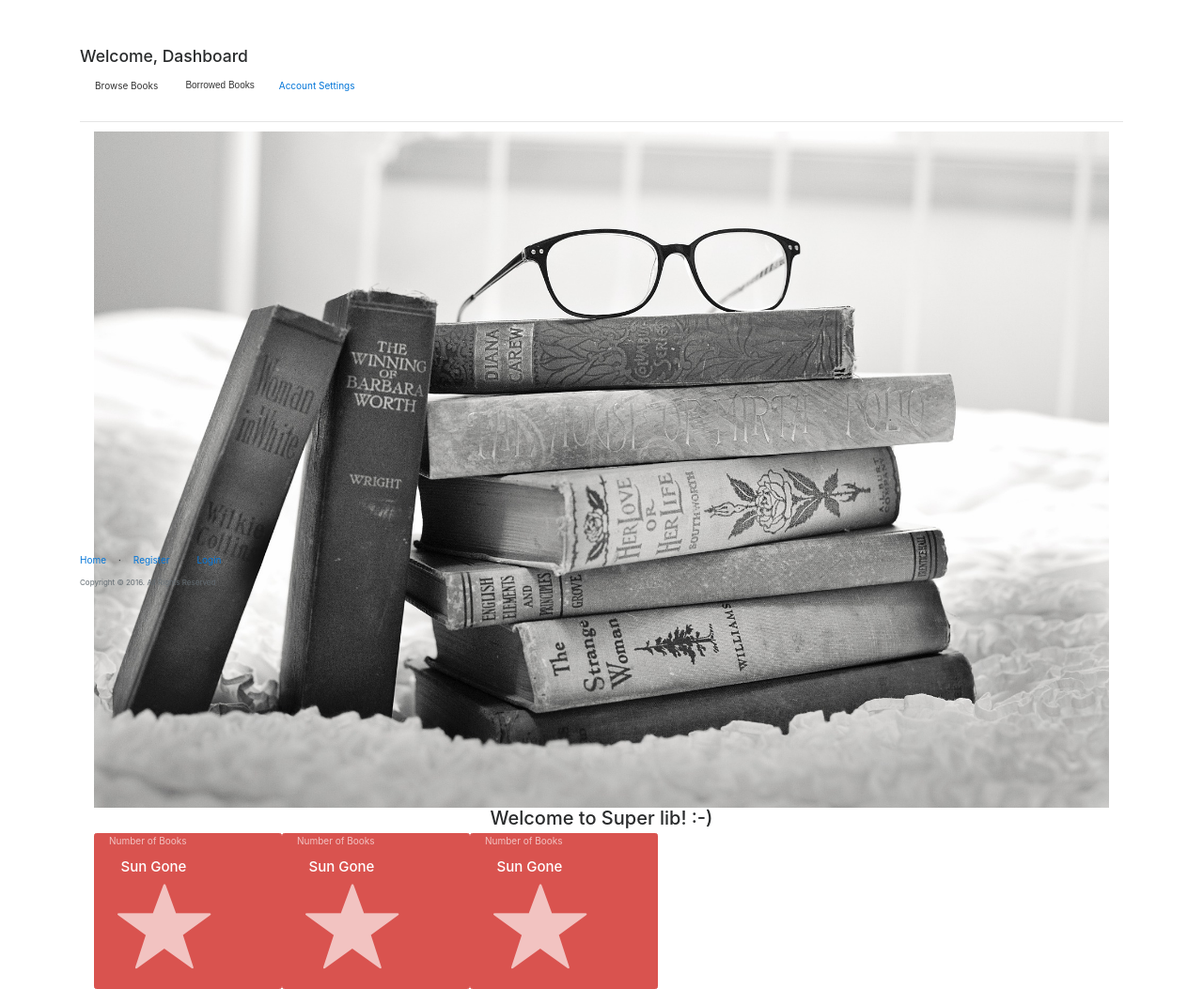
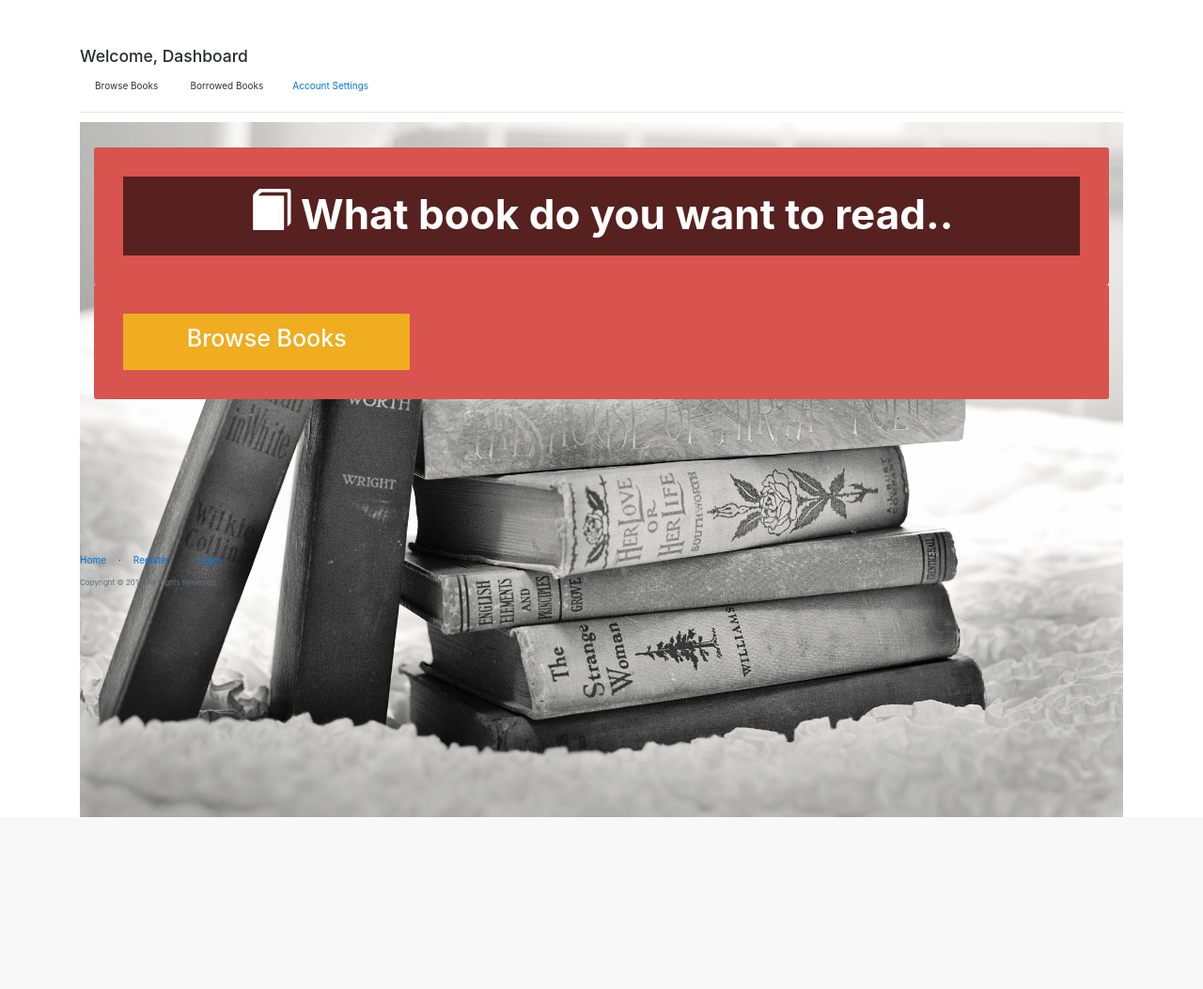
Before and after one commit to roselynemakena/LibraryApp, a Flask app: page /dashboard in a window 1280 px wide. Shown: the part 161-1214 px from the top of the page at 94% size. After the commit the page ends 1031 px from the top, so only its background shows below. Run offline with Flask 2, Linux system fonts and the light colour scheme; some libraries are stand-ins or nearby versions.

```diff
--- a/app/home/views.py
+++ b/app/home/views.py
@@ -38,29 +38,34 @@ def books():
 @home.route('/borrow_book', methods=['POST'])
 def borrow_books():
 	# Save borrowed book
-	add_user_book = True
 	user_id = current_user.id
+	books = get_user_borrowed_books(user_id)
+
 	borrow_date = timestamp = datetime.now()
 	return_date = borrow_date + timedelta(10)
 	book_id = request.form['book_id']
-	books = get_user_borrowed_books(user_id)
-	no_of_books = books.count()
-	return_date = return_date.strftime("%d/%m/%y %H:%M")
-	borrow_date = borrow_date.strftime("%d/%m/%y %H:%M")
 
-	user_book = UserBook(user_id = user_id, book_id = book_id, borrow_date = borrow_date, return_date = return_date)
-	try:
-		if book_is_borrowed(user_id, book_id):
-			#check if owner has book already
-			flash("You have already Borrowed this Book, Please return it first :)")
-		else:
-			#go ahead and allow user to borrow book
-			db.session.add(user_book)
-			db.session.commit()
-			flash("Successfully Borrowed book, wait for approval from admin")
+	if book_id:
+		add_user_book = True
 
-	except:
-		flash("You have borrowed this book already!")
+		books = get_user_borrowed_books(user_id)
+		no_of_books = books.count()
+		return_date = return_date.strftime("%d/%m/%y %H:%M")
+		borrow_date = borrow_date.strftime("%d/%m/%y %H:%M")
+
+		user_book = UserBook(user_id = user_id, book_id = book_id, borrow_date = borrow_date, return_date = return_date)
+		try:
+			if book_is_borrowed(user_id, book_id):
+				#check if owner has book already
+				flash("You have already Borrowed this Book, Please return it first :)")
+			else:
+				#go ahead and allow user to borrow book
+				db.session.add(user_book)
+				db.session.commit()
+				flash("Successfully Borrowed book, wait for approval from admin")
+
+		except:
+			flash("You have borrowed this book already!")
 
 
 	return render_template('home/borrowed_books.html', get_dates = get_dates, books = books, title="Borrow Books")
@@ -71,8 +76,8 @@ def list_borrowed_books():
 	user_id = current_user.id
 
 	books = UserBook.query.get(user_id)
-	print(books)
-	print("*************************")
+	if not books:
+		books = None
 
 	return render_template('home/borrowed_books.html',  books = books, title="Borrowed Books")
 
--- a/app/static/css/custom.css
+++ b/app/static/css/custom.css
@@ -8,13 +8,28 @@
 .card-f {
 	/*background-color: black !important;*/
 	background-color: aliceblue !important;
+	padding: 20px;
     margin: 25px !important;
     border: 1px solid rgba(0,0,0,.125);
     border-radius: .25rem;
 
 }
+.bb {
+    background-color: #eaeaea;
+    border: 1px solid rgba(0,0,0,.125);
+    overflow: hidden;
+	}
+.white {
+	color: white !important;
+}
+.fade {
+    border-radius: 50%;
+    opacity: .5;
+}
+.margin-top-half {
+	margin-top: 50% !important;
+}
 .card {
-   position: absolute;
 
 }
 .no-padding {
--- a/app/templates/admin/books/books.html
+++ b/app/templates/admin/books/books.html
@@ -21,8 +21,8 @@
         {% if books %}
           <div class="container">
               {% for book in books %}
-                  <div class="card-deck">
-                    <div class="card col-md-3 card-f">
+                  <div class="card-deck col-md-4 card-f">
+                    <div class="col-md-12 ">
                       <div class="card-block">
                         <h4 class="card-title">{{ book.title }}</h4>
                         <p class="card-text">{{ book.description }}</p>
--- a/app/templates/home/admin_dashboard.html
+++ b/app/templates/home/admin_dashboard.html
@@ -42,7 +42,7 @@
                   <br>
                   <hr style="margin-bottom: 20px;">
 
-                             <div class="col-md-12">
+                <div class="col-md-12">
                     <div class="col-md-3">
                      <a href="{{ url_for('admin.list_books') }}" class="btn btn-primary dash-btn">All Books<br><i style="font-size: 240%;" class="glyphicon glyphicon-list"></i></a>
                     </div>
--- a/app/templates/home/dashboard.html
+++ b/app/templates/home/dashboard.html
@@ -15,13 +15,7 @@
                     <h3> Welcome, Dashboard</h2>
                           <ul class="nav nav-pills  ">
                               <li><a class="btn btn-default" href="{{ url_for('admin.list_books') }}">Browse Books</a></li>
-                              <li>
-                                 <form action="{{url_for('home.borrow_books')}}" method="POST">
-                                   <input type="hidden" name="book_id" value="0">
-                                   <input type="submit" name="" value="Borrowed Books" class="btn btn-default" style="padding: 10px;">
-
-                                  </form>
-                              </li>
+                              <li><a  class="btn btn-default" href="{{ url_for('home.list_borrowed_books') }}">Borrowed Books</a></li>
                                 <ul class="nav nav-pills  pull-right">
                                 <li role="presentation"><a href="#">Account Settings</a></li>
                             </ul>
@@ -33,41 +27,30 @@
             </div>
         </div>
         <div style="position: relative;" class="container">
-            <img src="{{ url_for('static', filename='img/books.jpg') }}" width="100%">
+            <img src="{{ url_for('static', filename='img/books.jpg') }}" width="100%" style="position:absolute; left:0px; top:0px;  ">
 
            <h2 align="center"> Welcome to Super lib! :-)</h2>
-            <div class="card card-inverse card-danger col-md-4" style="max-width: 20rem;">
-            Number of Books
-              <div class="card-block">
-              <h4 class="card-title">Sun Gone</h4>
+            <div align="center" class="card card-inverse card-danger col-md-12 " style="width: 100%;padding: 30px;">
+              <div class="card-block" style="background: rgba(0,0,0,0.6); width: 100%;display: inline-block;">
+              <h1 class="card-title" style="color:white;font-weight: bolder;font-size: 44px;"><i class="glyphicon glyphicon-book"></i> What book do you want to read..</h1>
               <p class="card-text">
-              <i class="glyphicon glyphicon-star" style="font-size:100px;"></i>
+              <i style="font-size:100px; color: green;"></i>
               </p>
              </div>
 
               </div>
 
-                       <div class="card card-inverse card-danger col-md-4" style="max-width: 20rem;">
-            Number of Books
-              <div class="card-block">
-              <h4 class="card-title">Sun Gone</h4>
+           </div>
+           <div class="container">
+             <div align="center" class="card card-inverse card-danger col-md-12 " style="width: 100%;padding: 30px;">
+              <div class="card-block" style="background: rgba(255,234,0,0.6); width: 30%;display: inline-block;">
+              <h1 class="card-title" style="color:white;"><a class="white" href="{{ url_for('admin.list_books') }}">Browse Books</a></h1>
               <p class="card-text">
-              <i class="glyphicon glyphicon-star" style="font-size:100px;"></i>
+              <i style="font-size:100px; color: green;"></i>
               </p>
              </div>
 
-              </div>
 
-                       <div class="card card-inverse card-danger col-md-4" style="max-width: 20rem;">
-            Number of Books
-              <div class="card-block">
-              <h4 class="card-title">Sun Gone</h4>
-              <p class="card-text">
-              <i class="glyphicon glyphicon-star" style="font-size:100px;"></i>
-              </p>
-             </div>
-
-              </div>
 
            </div>
 
```
Also changed, not shown: app/admin/views.py (+11 -10 lines), app/templates/admin/books/user_books.html (+3 -6 lines), app/templates/home/borrowed_books.html (+8 -7 lines), app/templates/home/index.html (+14 -7 lines), app/static/img/buks.jpg (added), app/static/img/case.jpg (added).
